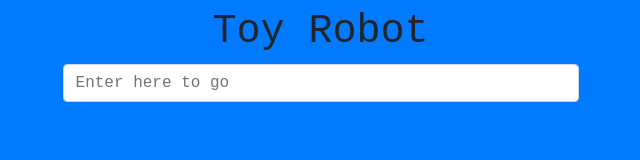
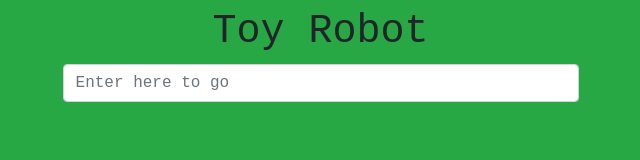
Before and after one commit to ReddyAnkireddypalli/toy-robot-react-springboot-app, a React app: page app/public/index.html in a window 1280 px wide. Shown: the whole page, without its empty margins (89-729 px from the left). Built offline with nearby package versions, Linux system fonts and the light colour scheme.

Commit message:
Updated Code

```diff
--- a/app/public/index.html
+++ b/app/public/index.html
@@ -9,7 +9,7 @@
     <title>Toy Robot</title>
   </head>
 
-  <body class="bg-primary">
+  <body class="bg-success">
 
     <div id="root"></div>
 
```
